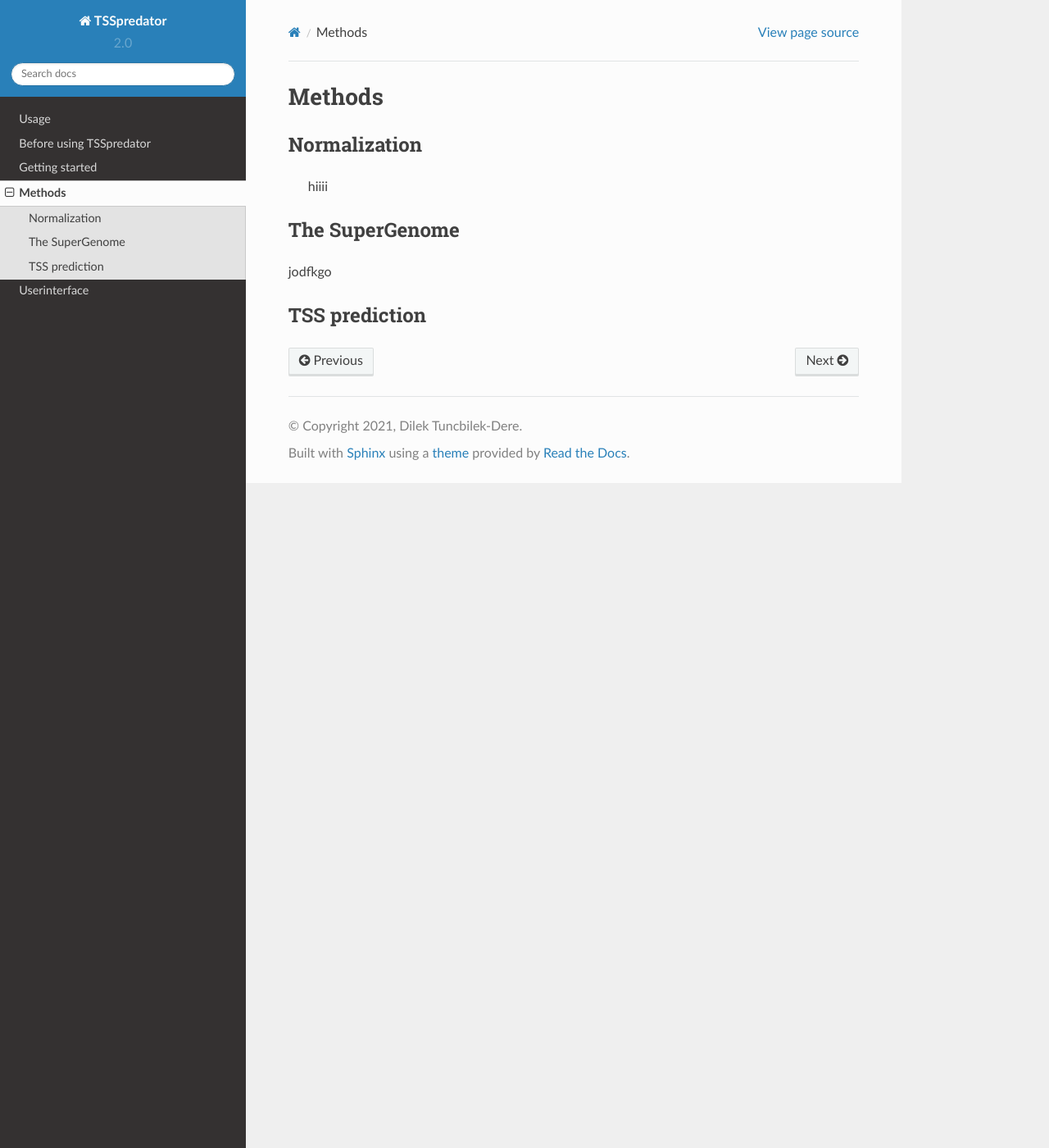
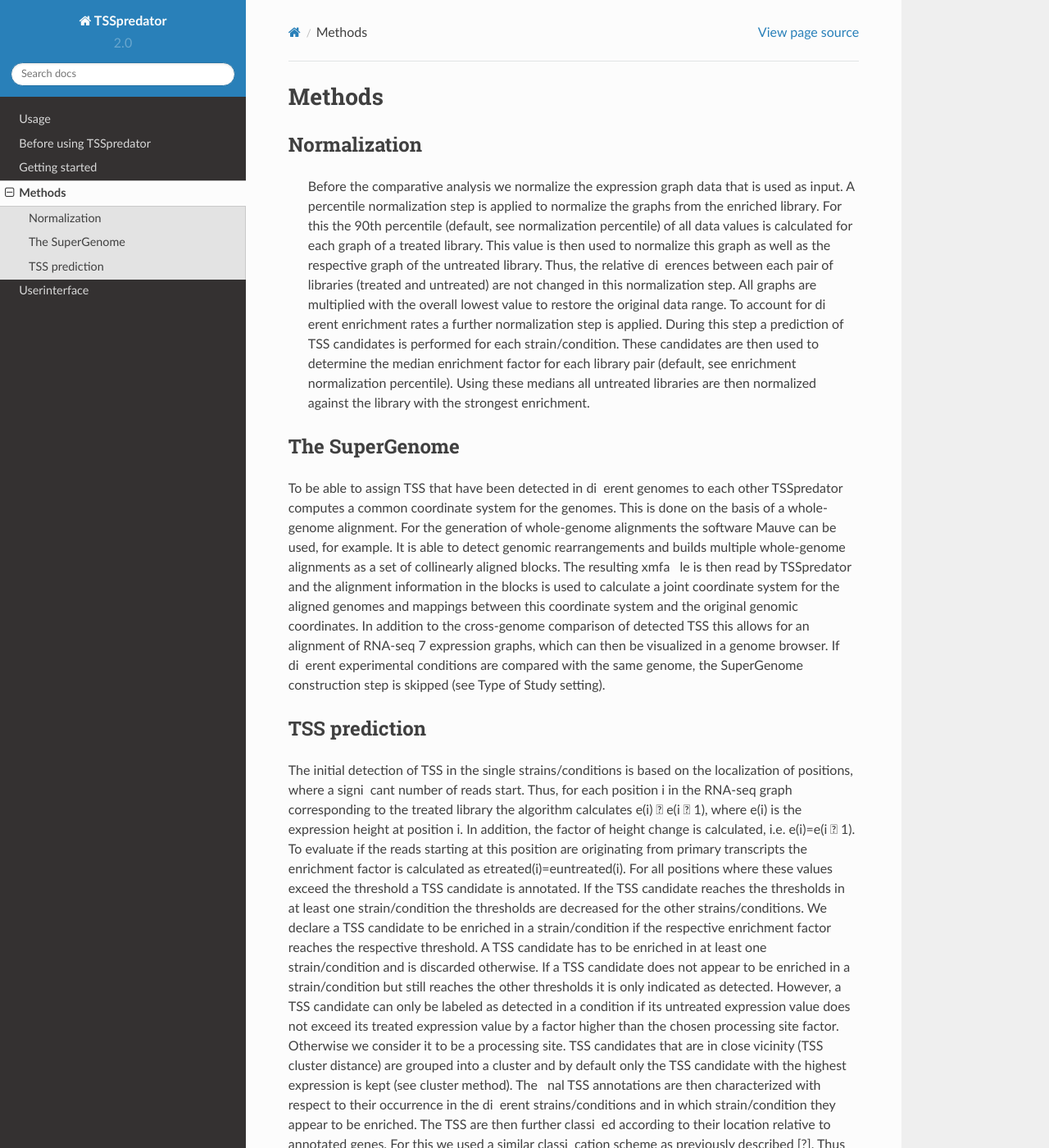
Before and after one commit to Integrative-Transcriptomics/TSSpredator2.0-rtd, a Sphinx documentation site: the page built from docs/source/methods.rst, in a window 1280 px wide and 1400 px high. Shown: the whole window at 82% size. Built offline with Sphinx 7.4.7 and the Read the Docs theme 2.0.0, drawn with Linux system fonts in a browser that asks for light colours; pages that are not in the unit, such as notebooks, are missing from menus; some of the changed text lies outside the part shown.

Commit message:
add methods

```diff
--- a/docs/source/methods.rst
+++ b/docs/source/methods.rst
@@ -5,12 +5,69 @@ Methods
 
 Normalization
 ------------
-	hiiii
+	Before the comparative analysis we normalize the expression graph data that is used
+	as input. A percentile normalization step is applied to normalize the graphs from the
+	enriched library. For this the 90th percentile (default, see normalization percentile) of all
+	data values is calculated for each graph of a treated library. This value is then used to
+	normalize this graph as well as the respective graph of the untreated library. Thus, the
+	relative di erences between each pair of libraries (treated and untreated) are not changed
+	in this normalization step. All graphs are multiplied with the overall lowest value to
+	restore the original data range.
+	To account for di erent enrichment rates a further normalization step is applied. During
+	this step a prediction of TSS candidates is performed for each strain/condition. These
+	candidates are then used to determine the median enrichment factor for each library pair
+	(default, see enrichment normalization percentile). Using these medians all untreated
+	libraries are then normalized against the library with the strongest enrichment.
 
 The SuperGenome
 -----------
 
-jodfkgo
+To be able to assign TSS that have been detected in di erent genomes to each other
+TSSpredator computes a common coordinate system for the genomes. This is done on
+the basis of a whole-genome alignment. For the generation of whole-genome alignments
+the software Mauve can be used, for example. It is able to detect genomic rearrangements
+and builds multiple whole-genome alignments as a set of collinearly aligned blocks. The
+resulting xmfa  le is then read by TSSpredator and the alignment information in the
+blocks is used to calculate a joint coordinate system for the aligned genomes and mappings
+between this coordinate system and the original genomic coordinates. In addition
+to the cross-genome comparison of detected TSS this allows for an alignment of RNA-seq
+7
+expression graphs, which can then be visualized in a genome browser. If di erent experimental
+conditions are compared with the same genome, the SuperGenome construction
+step is skipped (see Type of Study setting).
 
 TSS prediction
 -------
+
+The initial detection of TSS in the single strains/conditions is based on the localization
+of positions, where a signi cant number of reads start. Thus, for each position i in
+the RNA-seq graph corresponding to the treated library the algorithm calculates e(i) 􀀀
+e(i 􀀀 1), where e(i) is the expression height at position i. In addition, the factor of
+height change is calculated, i.e. e(i)=e(i 􀀀 1). To evaluate if the reads starting at this
+position are originating from primary transcripts the enrichment factor is calculated as
+etreated(i)=euntreated(i). For all positions where these values exceed the threshold a TSS
+candidate is annotated. If the TSS candidate reaches the thresholds in at least one
+strain/condition the thresholds are decreased for the other strains/conditions. We declare
+a TSS candidate to be enriched in a strain/condition if the respective enrichment factor
+reaches the respective threshold. A TSS candidate has to be enriched in at least one
+strain/condition and is discarded otherwise. If a TSS candidate does not appear to be
+enriched in a strain/condition but still reaches the other thresholds it is only indicated
+as detected. However, a TSS candidate can only be labeled as detected in a condition
+if its untreated expression value does not exceed its treated expression value by a factor
+higher than the chosen processing site factor. Otherwise we consider it to be a processing
+site. TSS candidates that are in close vicinity (TSS cluster distance) are grouped into a
+cluster and by default only the TSS candidate with the highest expression is kept (see
+cluster method). The  nal TSS annotations are then characterized with respect to their
+occurrence in the di erent strains/conditions and in which strain/condition they appear
+to be enriched. The TSS are then further classi ed according to their location relative to
+annotated genes. For this we used a similar classi cation scheme as previously described
+[?]. Thus for each TSS it is decided if it is the primary or secondary TSS of a gene, if
+it is an internal TSS, an antisense TSS or if it cannot be assigned to one of these classes
+(orphan). A TSS is classi ed as primary or secondary if it is located upstream of a gene
+not further apart than the chosen UTR length. The TSS with the strongest expression
+considering all conditions is classi ed as primary. All other TSS that are assigned to
+the same gene are classi ed as secondary. Internal TSS are located within an annotated
+gene on the sense strand and antisense TSS are located inside a gene or within a chosen
+maximal distance (antisense UTR length) on the antisense strand. These assignments are
+indicated by a 1 in the respective column of the Master Table. Orphan TSS, which are
+not in the vicinity of an annotated gene, are indicated by zeros in all four columns.
```
